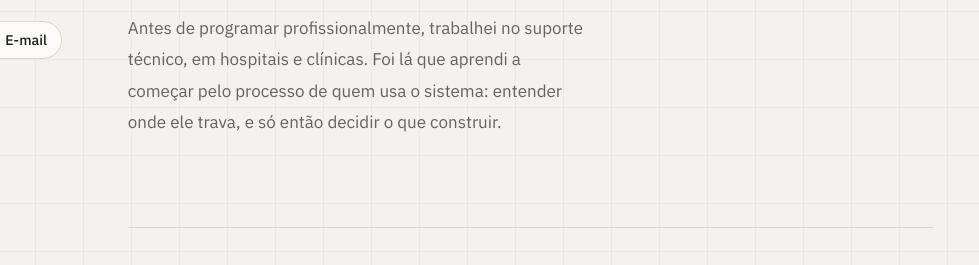
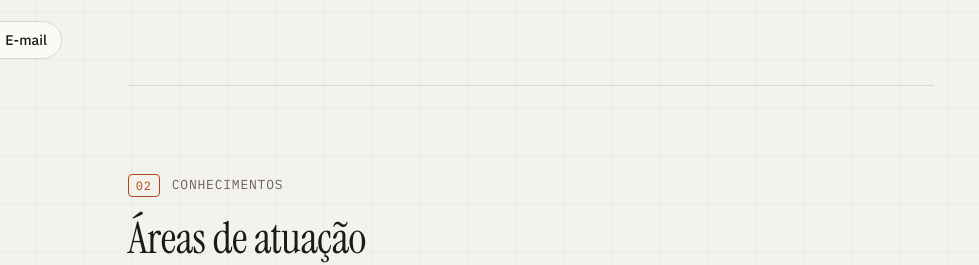
Before and after one commit to Deywid12/Portifolio-Deywid, a plain HTML site: page index.html in a window 1280 px wide. Shown: the part 709-974 px from the top of the page, 301-1280 px from the left. Drawn offline with Linux system fonts and the light colour scheme.

Commit message:
Sobre: remove parágrafo sobre o suporte técnico
Co-Authored-By: Claude Opus 5.5 <noreply@anthropic.com>

```diff
--- a/index.html
+++ b/index.html
@@ -89,11 +89,6 @@
                 jurídicas de escritórios de advocacia e departamentos jurídicos de grandes empresas, usando
                 <code>Python</code> <code>Playwright</code> <code>Selenium</code> <code>Temporal</code>
                 <code>MongoDB</code> <code>PostgreSQL</code> e <code>Azure Blob</code>.
-              </p>
-              <p>
-                Antes de programar profissionalmente, trabalhei no suporte técnico, em hospitais e
-                clínicas. Foi lá que aprendi a começar pelo processo de quem usa o sistema: entender
-                onde ele trava, e só então decidir o que construir.
               </p>
             </div>
           </div>
```
